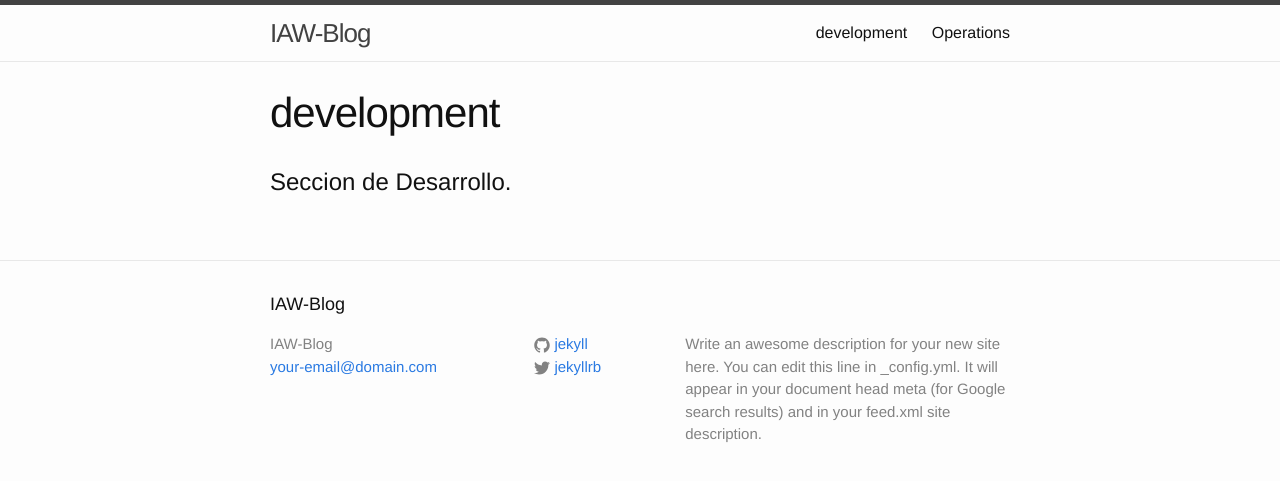
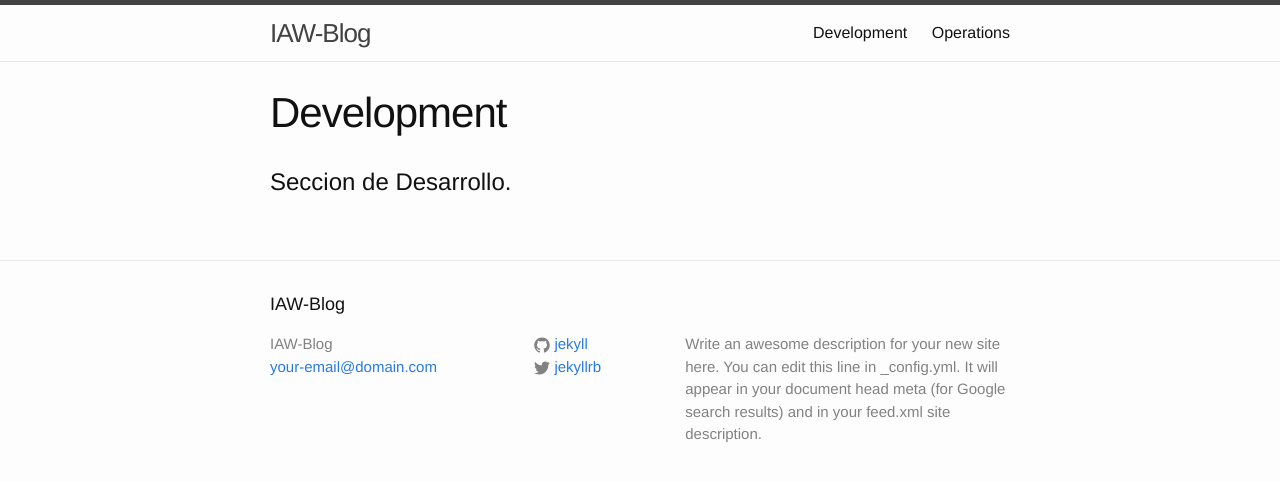
Before and after one commit to Aka17Maanuh/aka17maanuh.github.io, a Jekyll site: the page built from development.md, in a window 1280 px wide. Shown: the top 481 px of the page. Built offline with Jekyll 4.4.1, drawn with Linux system fonts in a browser that asks for light colours.

Commit message:
renombro secciones2

```diff
--- a/development.md
+++ b/development.md
@@ -1,6 +1,6 @@
 ---
 layout: page
-title: development
+title: Development
 permalink: /development/
 ---
 
```
